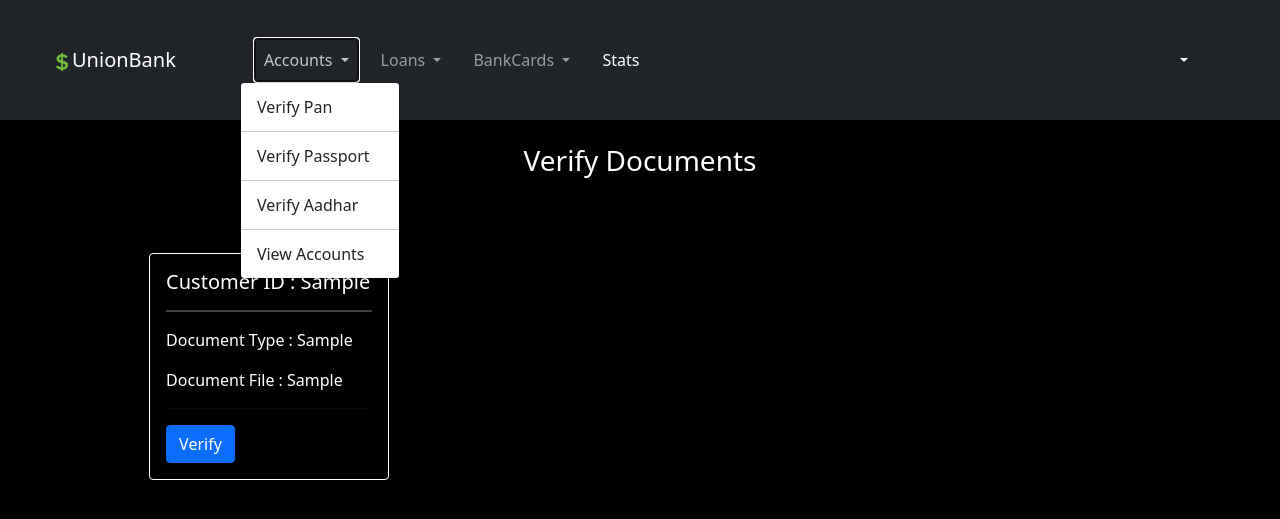
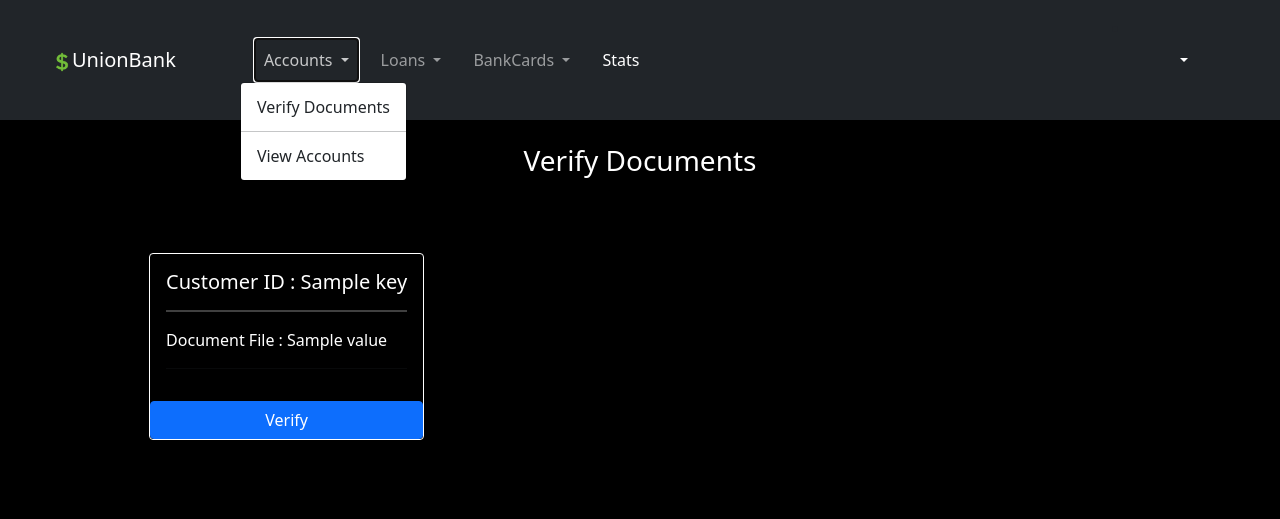
Before and after one commit to Nipun-Gupta26/Online-Banking-System_DBMS, a Django app: template online_banking_system/templates/banker/verify_documents.html in a window 1280 px wide, after a click on "Accounts". Shown: the top 519 px of the page. Run offline with Django 3.2, Linux system fonts and the light colour scheme; the template is opened without the code that fills it: most values are stand-ins (such as "Sample title", 1, 10 or a date in 2020).

Commit message:
change in document verification

```diff
--- a/online_banking_system/banking_app/urls.py
+++ b/online_banking_system/banking_app/urls.py
@@ -18,7 +18,7 @@ urlpatterns = [
     path('check_loan_profile/<int:loanID>', views.check_loan_profile, name='check_loan_profile'),
     path('submit_documents', views.submit_documents, name='submit_documents'),
     path('make_transaction', views.make_transaction, name='make_transaction'),
-    path('verify_documents/<int:verbose>', views.verify_documents, name='verify_documents'),
+    path('verify_documents/', views.verify_documents, name='verify_documents'),
     path('document_profile/<int:customerID>', views.document_profile, name='document_profile'),
     path('view_active_loans', views.view_active_loans, name='view_active_loans'),
     path('view_accounts', views.view_accounts, name='view_accounts'),
--- a/online_banking_system/templates/banker/base_banker.html
+++ b/online_banking_system/templates/banker/base_banker.html
@@ -28,11 +28,11 @@
                       Accounts
                     </a>
                     <ul class="dropdown-menu" aria-labelledby="navbarDropdown">
-                      <li><a class="dropdown-item" href="{%url 'verify_documents' verbose=1%}">Verify Pan</a></li>
-                      <li><hr class="dropdown-divider"></li>
+                      <li><a class="dropdown-item" href="{%url 'verify_documents'%}">Verify Documents</a></li>
+                      {% comment %} <li><hr class="dropdown-divider"></li>
                       <li><a class="dropdown-item" href="{%url 'verify_documents' verbose=2%}">Verify Passport</a></li>
                       <li><hr class="dropdown-divider"></li>
-                      <li><a class="dropdown-item" href="{%url 'verify_documents' verbose=3%}">Verify Aadhar</a></li>
+                      <li><a class="dropdown-item" href="{%url 'verify_documents' verbose=3%}">Verify Aadhar</a></li> {% endcomment %}
                       <li><hr class="dropdown-divider"></li>
                       <li><a class="dropdown-item" href="/view_accounts">View Accounts</a></li>
 
--- a/online_banking_system/templates/banker/verify_documents.html
+++ b/online_banking_system/templates/banker/verify_documents.html
@@ -5,17 +5,19 @@
 {%block body%}
 <h1 class="h3 mb-3 fw-normal mt-4" style="text-align:center; color:white;">Verify Documents</h1>
 <div style="display:flex; flex-direction:row; flex-wrap:wrap; margin-left:7%;">
-{%for doc in doc_list%}
+{%for key,value in doc.items%}
 
     <div class="card" style="min-width: 15rem; background-color:black; border-color:white; margin-left:5%; margin-top:5%;">
         <div class="card-body">
-          <h5 class="card-title" style="color:white;">Customer ID : {{doc.0}}</h5>
+          <h5 class="card-title" style="color:white;">Customer ID : {{key}}</h5>
           <hr style="border: 1px solid white;">
-          <p class="card-text" style="color:white;">Document Type : {{doc.1}}</p>
-          <p class="card-text" style="color:white;">Document File : {{doc.2}}</p>
+          {%for i in value%}
+          <p class="card-text" style="color:white;">Document File : {{i}}</p>
+          {%endfor%}
           <hr>
-          <a href="{% url 'document_profile' customerID=doc.0 %}" class="btn btn-primary" >Verify</a>
+
         </div>
+        <a href="{% url 'document_profile' customerID=key %}" class="btn btn-primary" >Verify</a>
     </div>
 
 {%endfor%}
```
Also changed, not shown: online_banking_system/banking_app/views.py (+32 -22 lines).
